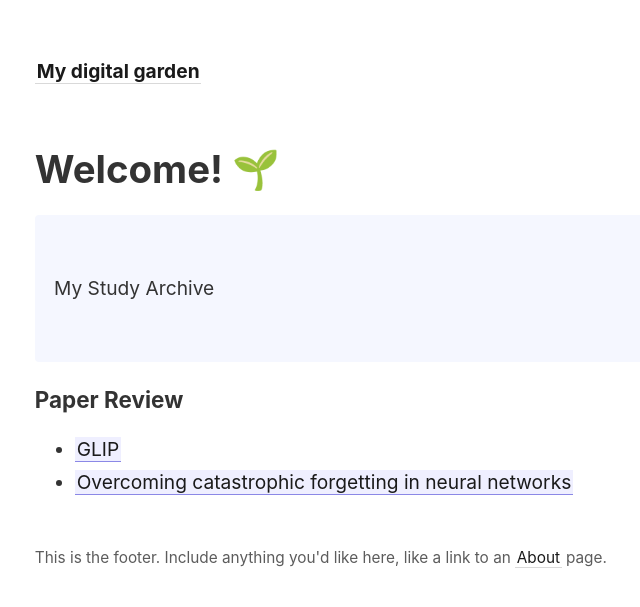
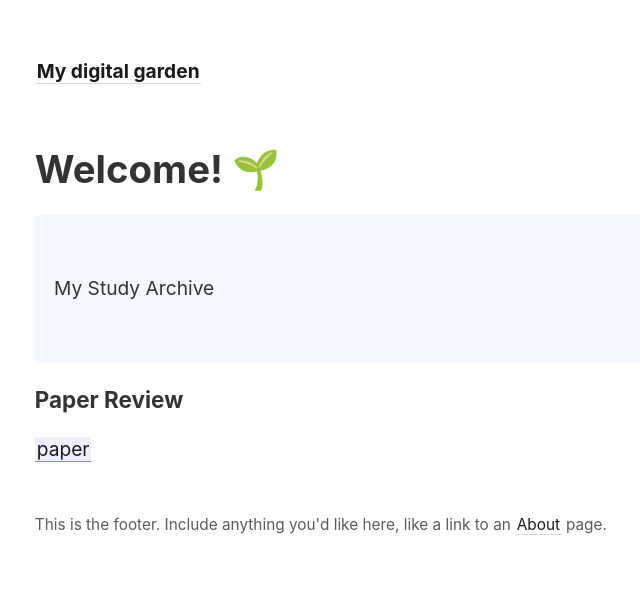
Before and after one commit to OZOOOOOH/digital-garden, a Jekyll site: the page built from _pages/index.md, in a window 1280 px wide. Shown: the top 607 px of the page, without its empty margins (42-682 px from the left). Built offline with Jekyll 4.4.1, drawn with Linux system fonts in a browser that asks for light colours.

Commit message:
add paper link

```diff
--- a/_pages/index.md
+++ b/_pages/index.md
@@ -13,8 +13,7 @@ permalink: /
 
 ### Paper Review
 
-- [[GLIP]]
-- [[Overcoming catastrophic forgetting in neural networks]]
+[[paper]]
 
 <style>
   .wrapper {
```
Also changed, not shown: _pages/paper.md (+2 -0 lines).
